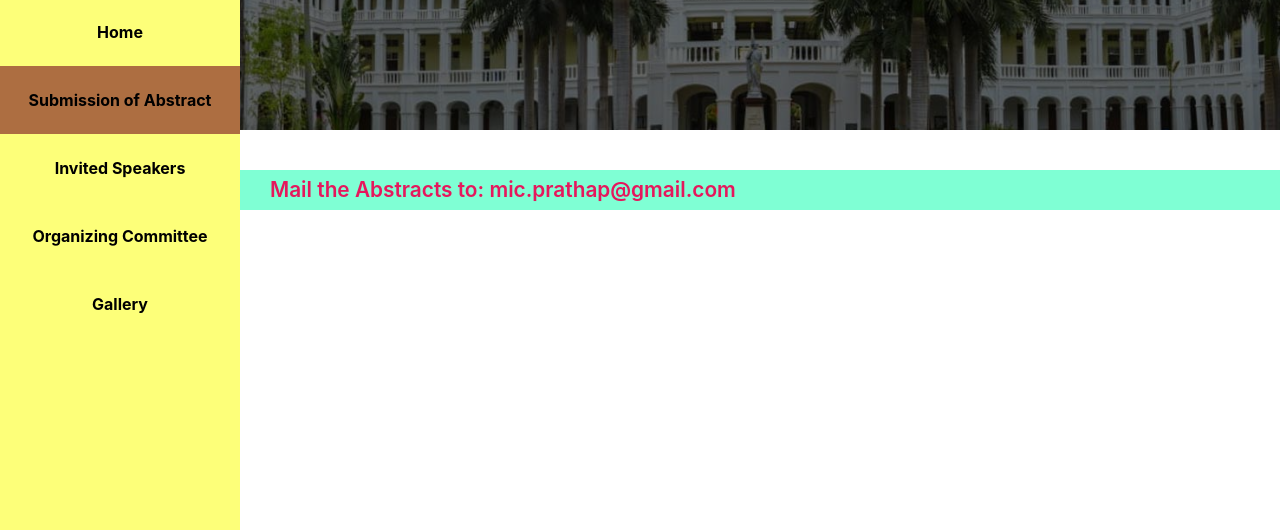
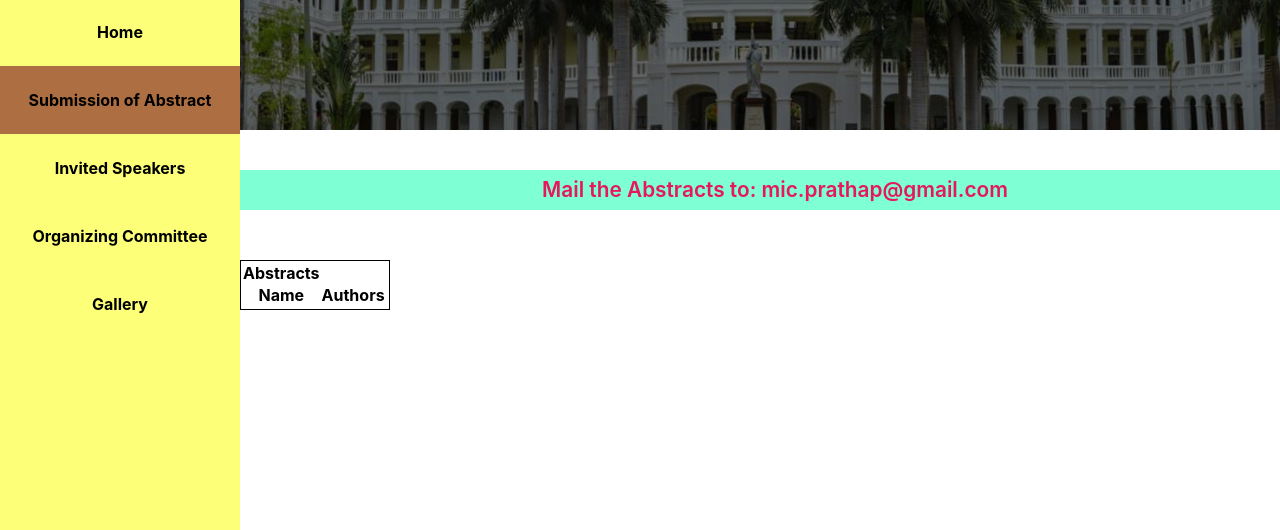
Before and after one commit to Jude-17/ICMS-2022, a plain HTML site: page index.html in a window 1280 px wide. Both pictures are taken after a click on the element 120 px from the left and 400 px from the top of the page. Shown: the part 270-800 px from the top of the page. Drawn offline with Linux system fonts and the light colour scheme; some packages are replaced by stand-ins of ours.

Commit message:
init table

```diff
--- a/index.html
+++ b/index.html
@@ -109,6 +109,22 @@
                 </div>
                 <div class="abstract-main">
                         <p>Mail the Abstracts to: mic.prathap@gmail.com</p>
+                </div>
+                <div class="table-container">
+                    <table>
+                        <thead>
+                            <th>Abstracts</th>
+                        </thead>
+                        <thead>
+                            <th>Name</th>
+                            <th>Authors</th>
+                            <th></th>
+                        </thead>
+                        <tbody>
+                            <tr>
+                            </tr>
+                        </tbody>
+                    </table>
                 </div>
             </div>
             <!--Invited Speakers-->
--- a/style.css
+++ b/style.css
@@ -149,6 +149,7 @@ body{
     background-color: aquamarine;
 }
 .abstract-main p{
+    text-align: center;
     font-size: 1.3rem;
     font-weight: 600;
     line-height: 2.5rem;
@@ -166,6 +167,9 @@ body{
     color:gold;
     background-color: midnightblue;
     transition: all ease 0.4s;
+}
+table{
+    border: 1px solid #000;
 }
 .visible{
     display: block;
```
